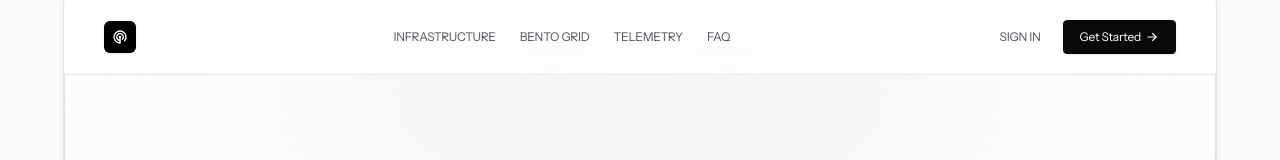
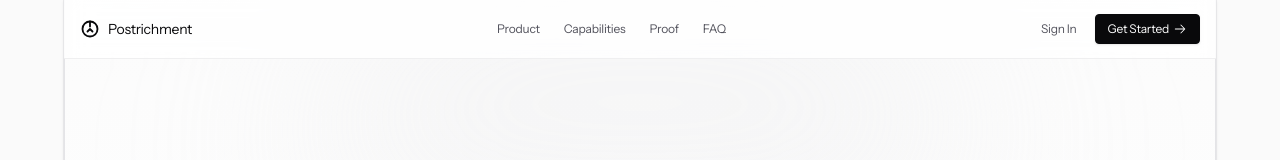
Before and after one commit to fit-edoc/prostichemet, a Next.js app in the folder frontend/: page / in a window 1280 px wide. Shown: the top 160 px of the page. Built offline with nearby package versions, Linux system fonts and the light colour scheme; no server answers.

Commit message:
ui(nav): render mobile hamburger trigger raw without heavy border

```diff
--- a/frontend/src/components/common/Navbar.tsx
+++ b/frontend/src/components/common/Navbar.tsx
@@ -8,12 +8,11 @@ import { fetchCurrentUser, logout } from "../../store/slices/authSlice";
 import { signOut } from "next-auth/react";
 import { UserProfileDropdown } from "./UserProfileDropdown";
 import {
-  IconArrowRight,
-  IconRadar2,
-  IconMenu2,
-  IconX,
-  IconLayoutDashboard,
-} from "@tabler/icons-react";
+  ArrowRight,
+  List,
+  X,
+  SquaresFour,
+} from "@phosphor-icons/react";
 
 export function Navbar() {
   const router = useRouter();
@@ -35,7 +34,7 @@ export function Navbar() {
 
   React.useEffect(() => {
     const handleScroll = () => {
-      setIsScrolled(window.scrollY > 30);
+      setIsScrolled(window.scrollY > 20);
     };
     window.addEventListener("scroll", handleScroll, { passive: true });
     return () => window.removeEventListener("scroll", handleScroll);
@@ -52,46 +51,56 @@ export function Navbar() {
 
   return (
     <header
-      className={`fixed left-0 right-0 z-50 transition-all duration-300 ease-out flex justify-center  px-4 ${
-        isScrolled
-          ? "top-3"
-          : "top-0"
+      className={`fixed left-0 right-0 z-50 transition-all duration-200 flex justify-center px-4 ${
+        isScrolled ? "top-2.5" : "top-0"
       }`}
     >
       <div
-        className={`w-full transition-all duration-300 flex items-center justify-between ${
+        className={`w-full transition-all duration-200 flex items-center justify-between ${
           isScrolled
-            ? "max-w-4xl py-2.5 px-5 rounded-md bg-white/90 backdrop-blur-md border border-zinc-200 shadow-[0px_1px_2px_0px_rgba(0,0,0,0.1)]"
-            : "max-w-6xl py-5 px-10 bg-white/70 backdrop-blur-sm border-b border-zinc-200/80"
+            ? "max-w-4xl py-2 px-4 rounded-md bg-white/95 backdrop-blur-md border border-zinc-200/80 shadow-xs"
+            : "max-w-6xl py-3.5 px-4 bg-white/80 backdrop-blur-sm border-b border-zinc-200/60"
         }`}
       >
-        {/* Brand Logo */}
-        <Link href="/" className="flex items-center gap-2.5 group">
-          <div className="w-8 h-8 rounded-md bg-black text-white flex items-center justify-center font-bold text-sm shadow-[0px_1px_2px_0px_rgba(0,0,0,0.1)] group-hover:scale-105 transition-transform">
-            <IconRadar2 className="w-4 h-4" />
-          </div>
-
+        {/* Brand Logo & Name in Instrument Sans - RAW ICON WITHOUT BG BLACK */}
+        <Link href="/" className="flex items-center gap-2 group">
+          <svg
+            className="w-5 h-5 text-zinc-950 transition-transform group-hover:scale-105"
+            viewBox="0 0 24 24"
+            fill="none"
+            stroke="currentColor"
+            strokeWidth="2.2"
+            strokeLinecap="round"
+            strokeLinejoin="round"
+          >
+            <circle cx="12" cy="12" r="9" />
+            <path d="M12 3v6" />
+            <path d="m15 15-3-3-3 3" />
+          </svg>
+          <span className="text-sm font-normal tracking-tight text-zinc-950">
+            Postrichment
+          </span>
         </Link>
 
         {/* Desktop Navigation Links */}
-        <nav className="hidden md:flex items-center gap-6 text-xs font-mono uppercase tracking-wider text-zinc-600">
+        <nav className="hidden md:flex items-center gap-6 text-xs font-normal tracking-tight text-zinc-600">
           <a
-            href="#pipeline-preview"
+            href="#demo"
             className="hover:text-zinc-950 transition-colors"
           >
-            Infrastructure
+            Product
           </a>
           <a
             href="#features"
             className="hover:text-zinc-950 transition-colors"
           >
-            Bento Grid
+            Capabilities
           </a>
           <a
             href="#testimonials"
             className="hover:text-zinc-950 transition-colors"
           >
-            Telemetry
+            Proof
           </a>
           <a
             href="#faq"
@@ -102,121 +111,92 @@ export function Navbar() {
         </nav>
 
         {/* Action Controls */}
-        <div className="flex items-center gap-3">
-          {/* Authenticated State: UserProfileDropdown & Dashboard Link */}
+        <div className="flex items-center gap-2.5">
           {token || user ? (
-            <div className="flex items-center gap-2.5">
+            <div className="flex items-center gap-2">
               <button
                 onClick={() => router.push("/dashboard")}
-                className="btn-dark-xl px-4 py-2 flex items-center gap-1.5 text-xs font-medium cursor-pointer shadow-[0px_1px_2px_0px_rgba(0,0,0,0.1)]"
+                className="btn-dark-xl px-3 py-1.5 flex items-center gap-1.5 text-xs font-normal cursor-pointer"
               >
-                <IconLayoutDashboard className="w-3.5 h-3.5 text-zinc-900" />
+                <SquaresFour className="w-3.5 h-3.5 text-zinc-900" />
                 <span>Dashboard</span>
               </button>
               <UserProfileDropdown />
             </div>
           ) : (
-            <div className="hidden sm:flex items-center gap-2.5">
+            <div className="hidden sm:flex items-center gap-2">
               <button
                 onClick={() => router.push("/login")}
-                className="text-xs font-mono uppercase text-zinc-600 hover:text-zinc-950 px-3 py-2 transition-colors cursor-pointer"
+                className="text-xs font-normal tracking-tight text-zinc-600 hover:text-zinc-950 px-2.5 py-1.5 transition-colors cursor-pointer"
               >
                 Sign In
               </button>
               <button
                 onClick={() => router.push("/login")}
-                className="btn-invert-xl px-4 py-2 flex items-center gap-1 text-xs font-semibold cursor-pointer group shadow-[0px_1px_2px_0px_rgba(0,0,0,0.1)]"
+                className="btn-invert-xl px-3 py-1.5 flex items-center gap-1 text-xs font-normal tracking-tight cursor-pointer group"
               >
                 <span>Get Started</span>
-                <IconArrowRight className="w-3.5 h-3.5 transition-transform group-hover:translate-x-0.5" />
+                <ArrowRight className="w-3.5 h-3.5 transition-transform group-hover:translate-x-0.5" />
               </button>
             </div>
           )}
 
-          {/* Mobile Hamburger Toggle */}
+          {/* Mobile Menu Button */}
           <button
             onClick={() => setMobileMenuOpen(!mobileMenuOpen)}
             aria-label="Toggle Menu"
-            className="md:hidden w-8 h-8 rounded-md border border-zinc-200 bg-white flex items-center justify-center text-zinc-700 hover:text-black hover:bg-zinc-50 transition-all cursor-pointer shadow-[0px_1px_2px_0px_rgba(0,0,0,0.1)]"
+            className="md:hidden w-7 h-7 rounded-[3px] border border-zinc-200 bg-white flex items-center justify-center text-zinc-700 hover:text-zinc-950 transition-all cursor-pointer"
           >
-            {mobileMenuOpen ? <IconX className="w-4 h-4" /> : <IconMenu2 className="w-4 h-4" />}
+            {mobileMenuOpen ? (
+              <X className="w-3.5 h-3.5" />
+            ) : (
+              <List className="w-3.5 h-3.5" />
+            )}
           </button>
         </div>
       </div>
 
-      {/* Mobile Drawer Menu */}
+      {/* Mobile Drawer */}
       {mobileMenuOpen && (
-        <div className="md:hidden absolute top-full left-4 right-4 mt-2 p-5 rounded-md bg-white border border-zinc-200 shadow-[0px_1px_2px_0px_rgba(0,0,0,0.1)] flex flex-col gap-4 text-xs font-mono">
+        <div className="md:hidden fixed top-14 left-4 right-4 bg-white border border-zinc-200 rounded-md p-4 shadow-md flex flex-col gap-3 text-xs font-normal tracking-tight">
           <a
-            href="#pipeline-preview"
+            href="#demo"
             onClick={() => setMobileMenuOpen(false)}
-            className="text-zinc-700 hover:text-black py-1.5"
+            className="py-1 text-zinc-700 hover:text-zinc-950"
           >
-            INFRASTRUCTURE
+            Product
           </a>
           <a
             href="#features"
             onClick={() => setMobileMenuOpen(false)}
-            className="text-zinc-700 hover:text-black py-1.5"
+            className="py-1 text-zinc-700 hover:text-zinc-950"
           >
-            BENTO GRID
+            Capabilities
           </a>
           <a
             href="#testimonials"
             onClick={() => setMobileMenuOpen(false)}
-            className="text-zinc-700 hover:text-black py-1.5"
+            className="py-1 text-zinc-700 hover:text-zinc-950"
           >
-            TELEMETRY
+            Proof
           </a>
           <a
             href="#faq"
             onClick={() => setMobileMenuOpen(false)}
-            className="text-zinc-700 hover:text-black py-1.5"
+            className="py-1 text-zinc-700 hover:text-zinc-950"
           >
             FAQ
           </a>
-
-          <div className="pt-3 border-t border-zinc-200 flex flex-col gap-2">
-            {token || user ? (
-              <>
-                <button
-                  onClick={() => {
-                    setMobileMenuOpen(false);
-                    router.push("/dashboard");
-                  }}
-                  className="btn-dark-xl w-full py-2.5 text-center font-medium"
-                >
-                  Go to Dashboard
-                </button>
-                <button
-                  onClick={handleLogout}
-                  className="w-full py-2.5 text-center text-red-600 hover:text-red-700"
-                >
-                  Log Out
-                </button>
-              </>
-            ) : (
-              <>
+          <div className="pt-2 border-t border-zinc-100 flex flex-col gap-2">
             <button
               onClick={() => {
                 setMobileMenuOpen(false);
                 router.push("/login");
               }}
-                  className="w-full py-2 text-zinc-600 hover:text-black"
+              className="btn-invert-xl py-2 text-center text-xs"
             >
-                  Sign In
+              Start Free Research
             </button>
-                <button
-                  onClick={() => {
-                    setMobileMenuOpen(false);
-                    router.push("/login");
-                  }}
-                  className="btn-invert-xl w-full py-2.5 text-center font-semibold"
-                >
-                  Get Started Free
-                </button>
-              </>
-            )}
           </div>
         </div>
       )}
```
Lines whose indentation alone changed are shown as unchanged.
